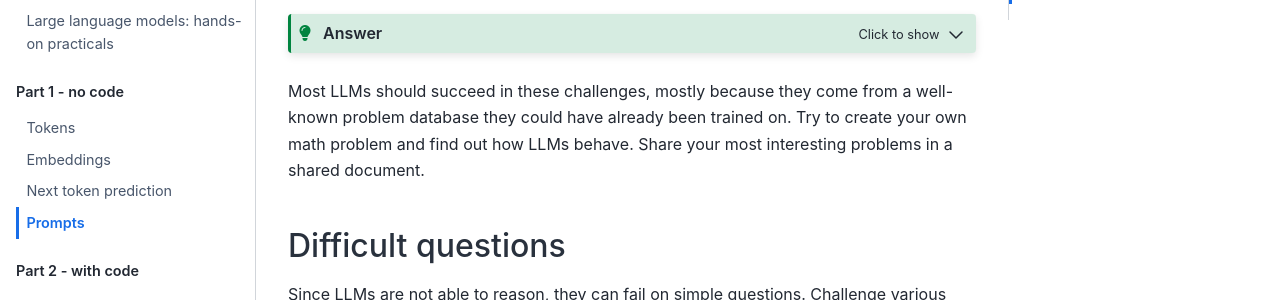
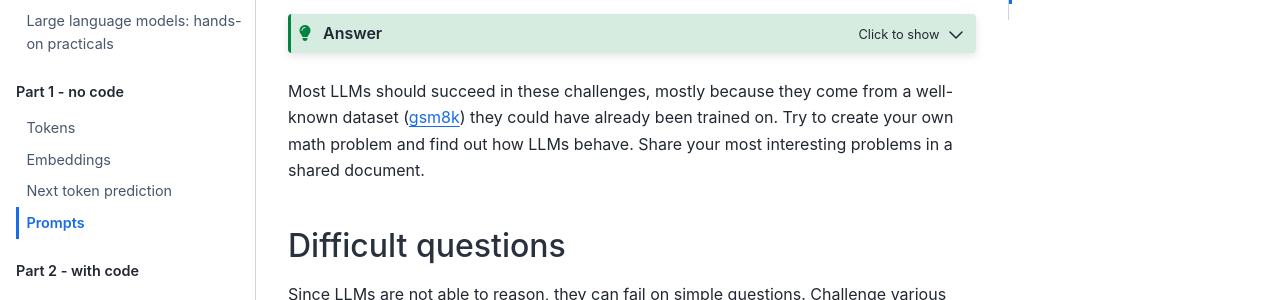
Before and after one commit to pierrepo/llm-practicals, a Jupyter Book: the page built from content/prompts.md, in a window 1280 px wide and 900 px high, scrolled down 1429 px. Shown: the part 179-479 px from the top of the window. Built offline with Jupyter Book 1.0.4 settings and Sphinx 7.4.7 and the Sphinx Book theme 1.1.4, drawn with Linux system fonts in a browser that asks for light colours.

Commit message:
Improve text

````diff
--- a/content/prompts.md
+++ b/content/prompts.md
@@ -78,7 +78,7 @@ What is the total cost of the gifts after the rebate?
 ```
 
 
-Most LLMs should succeed in these challenges, mostly because they come from a well-known problem database they could have already been trained on. Try to create your own math problem and find out how LLMs behave. Share your most interesting problems in a shared document.
+Most LLMs should succeed in these challenges, mostly because they come from a well-known dataset ([gsm8k](https://huggingface.co/datasets/openai/gsm8k)) they could have already been trained on. Try to create your own math problem and find out how LLMs behave. Share your most interesting problems in a shared document.
 
 
 ## Difficult questions
@@ -88,7 +88,7 @@ Since LLMs are not able to reason, they can fail on simple questions. Challenge
 - Give me 10 sentences that end in the word "Apple"
 - Écris 10 phrases qui se terminent par le mot "clavier"
 - How many Rs are in the word "strawberry"?
--  I have 5 shirts that will take 6 hours to dry in the sun. How long will it take 30 shirts to dry?
+- I have 5 shirts that will take 6 hours to dry in the sun. How long will it take 30 shirts to dry?
 - How many words are in your response to this prompt? (by [Matthew Berman](https://x.com/matthewberman/status/1834295485773054312))
 
 
````
